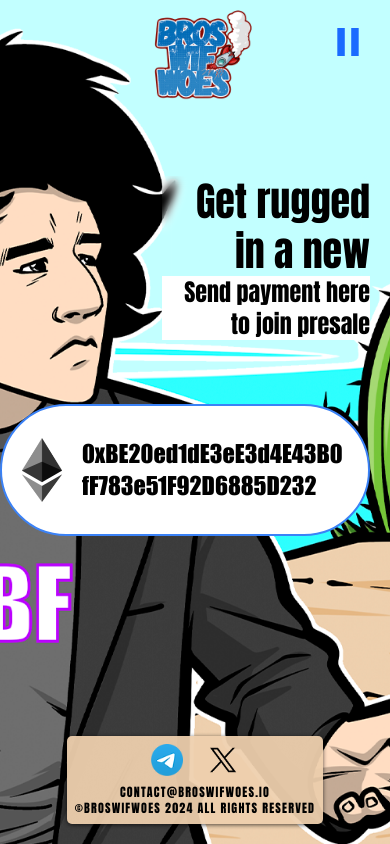
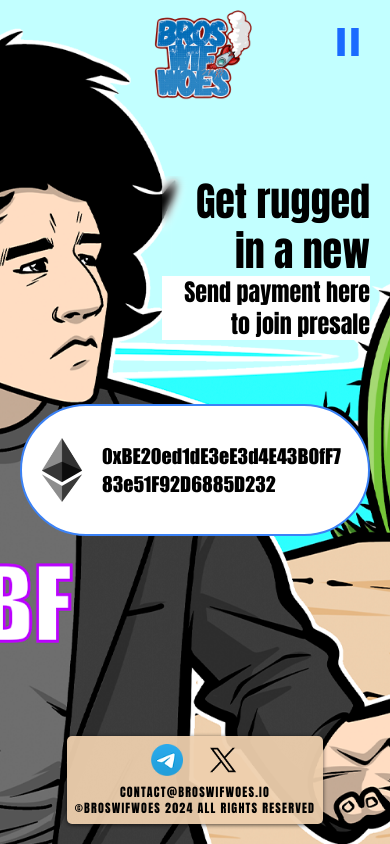
Before and after one commit to trust0212-fantohm/presale-demo, a Next.js app: page /home in a window 390 px wide. Built offline with nearby package versions, Linux system fonts and the light colour scheme.

Commit message:
moved ca to center

```diff
--- a/src/app/home/page.tsx
+++ b/src/app/home/page.tsx
@@ -74,7 +74,7 @@ export default function Homepage() {
           Send payment here to join presale
         </p>
         <div
-          className="rounded-full border-2 border-blue-500 bg-white flex py-2 items-center px-5 gap-5 w-fit cursor-pointer sm:py-8 md:mt-[10vh] mt-3 sm:absolute sm:top-80"
+          className="rounded-full border-2 border-blue-500 bg-white flex py-2 items-center px-5 gap-5 w-fit cursor-pointer sm:py-8 md:mt-[10vh] mt-3 sm:absolute sm:top-80 sm:left-1/2 sm:-translate-x-1/2 sm:w-[calc(100vw-40px)]"
           title="Click to copy the address"
           onClick={handleCopyAddress}
         >
@@ -86,7 +86,7 @@ export default function Homepage() {
             className="md:w-10 md:h-16 flex-shrink-0"
           />
           <p
-            className="text-3xl md:text-2xl sm:text-2xl"
+            className="text-3xl md:text-2xl sm:text-xl"
             style={{ wordBreak: "break-all" }}
           >
             0xBE20ed1dE3eE3d4E43B0fF783e51F92D6885D232
```
